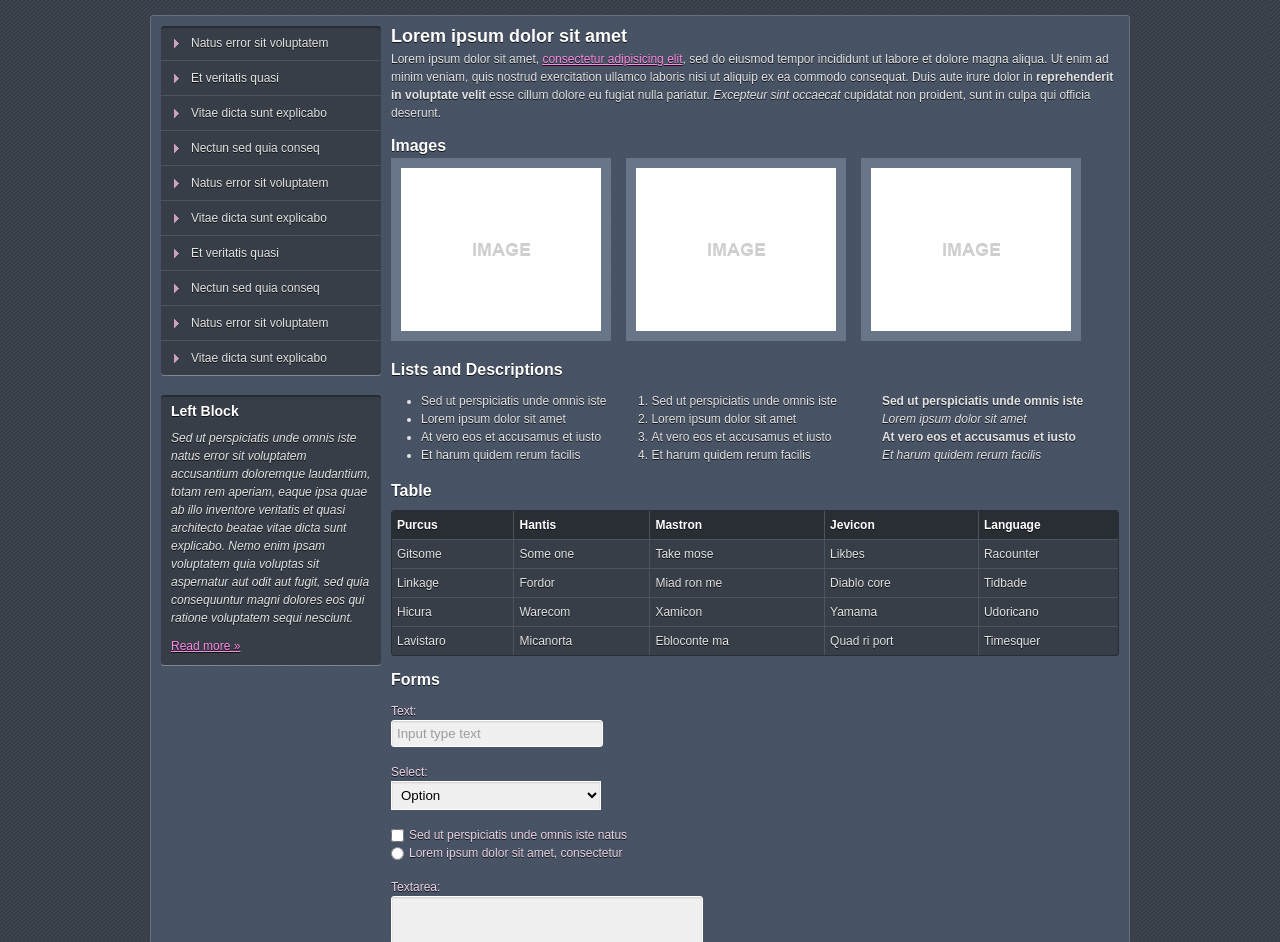
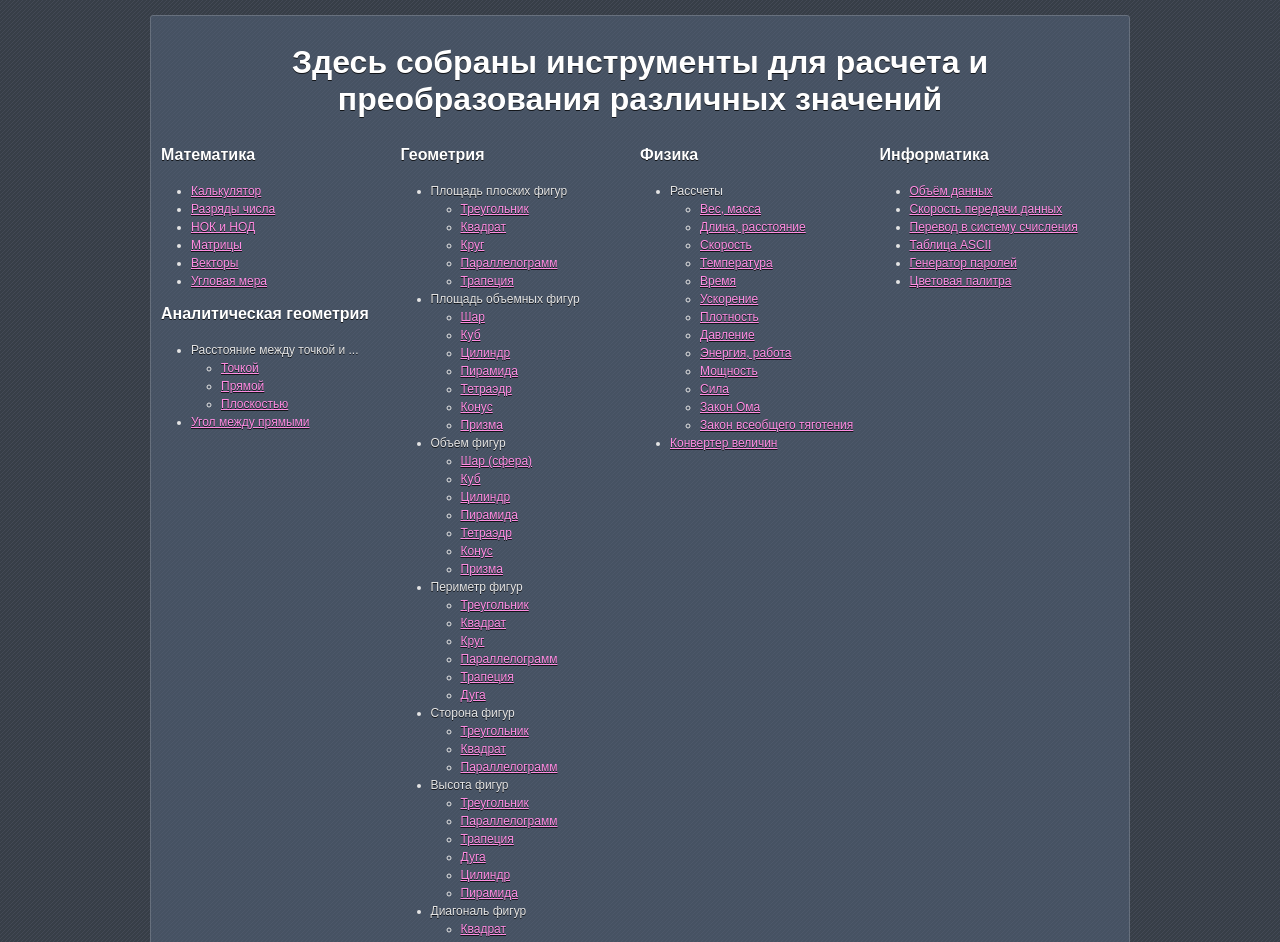
Before and after one commit to dmitri1998171/math_toolset_website, a plain HTML site: page index.html in a window 1280 px wide. Shown: the part 68-1010 px from the top of the page. Drawn offline with Linux system fonts and the light colour scheme.

Commit message:
edit main page

```diff
--- a/index.html
+++ b/index.html
@@ -14,15 +14,14 @@
 					<div class="logo"><a href="">Math<span class="pink">Toolset</span></a></div>
 					<ul class="nav">
 						<li><a href="#" class="active">Home</a></li>
-						<li><a href="#">Math</a></li>
-						<li><a href="#">Geometry</a></li>
-						<li><a href="#">Physics</a></li>
-						<li><a href="#">Informatics</a></li>
+						<li><a href="#">Математика</a></li>
+						<li><a href="#">Геометрия</a></li>
+						<li><a href="#">Физика</a></li>
+						<li><a href="#">Информатика</a></li>
 					</ul>
 				</div>
 			</div>
-			<div class="content">
-				<div class="leftCol">
+			<!-- <div class="leftCol">
 				<ul class="leftNav">
 					<li><a href="#">Natus error sit voluptatem</a></li>
 					<li><a href="#">Et veritatis quasi</a></li>
@@ -40,43 +39,175 @@
 					<p><i>Sed ut perspiciatis unde omnis iste natus error sit voluptatem accusantium doloremque laudantium, totam rem aperiam, eaque ipsa quae ab illo inventore veritatis et quasi architecto beatae vitae dicta sunt explicabo. Nemo enim ipsam voluptatem quia voluptas sit aspernatur aut odit aut fugit, sed quia consequuntur magni dolores eos qui ratione voluptatem sequi nesciunt.</i></p>
 					<p><a href="#" class="more">Read more »</a></p>
 				</div>
-				</div>
+			</div> -->
+			<div class="content">
 				<div class="main">
-					<h1>Lorem ipsum dolor sit amet</h1>
-					<p>Lorem ipsum dolor sit amet, <a href="#" title="link">consectetur adipisicing elit</a>, sed do eiusmod tempor incididunt ut labore et dolore magna aliqua. Ut enim ad minim veniam, quis nostrud exercitation ullamco laboris nisi ut aliquip ex ea commodo consequat. Duis aute irure dolor in <b title="bold">reprehenderit in voluptate velit</b> esse cillum dolore eu fugiat nulla pariatur. <i title="italic">Excepteur sint occaecat</i> cupidatat non proident, sunt in culpa qui officia deserunt.</p>
+					<br>
+					<h1>Здесь собраны инструменты для расчета и преобразования различных значений</h1>
+
 					<!--Изображения-->
-					<h2>Images</h2>
-					<p><img src="images/img.jpg"><img src="images/img.jpg"><img src="images/img.jpg"></p>
+					<!-- <p><img src="images/img.jpg"><img src="images/img.jpg"><img src="images/img.jpg"></p>
+					 -->
+
 					<!--Списки и определения-->
-					<h2>Lists and Descriptions</h2>
 					<div class="row">
 						<div class="col">
+							<h2>Математика</h2><br>
 							<ul>
-								<li>Sed ut perspiciatis unde omnis iste</li>
-								<li>Lorem ipsum dolor sit amet</li>
-								<li>At vero eos et accusamus et iusto</li>
-								<li>Et harum quidem rerum facilis</li>
+								<li><a href="">Калькулятор</a></li>
+								<li><a href="">Разряды числа</a></li>
+								<li><a href="">НОК и НОД</a></li>
+								<li><a href="">Матрицы</a></li>
+								<li><a href="">Векторы</a></li>
+								<li><a href="">Угловая мера</a></li>
+							</ul>
+
+							<h2>Аналитическая геометрия</h2><br>
+							<ul>
+								<li> Расстояние между точкой и ...
+									<ul>
+										<li><a href="">Точкой</a></li>
+										<li><a href="">Прямой</a></li>
+										<li><a href="">Плоскостью</a></li>
+									</ul>
+								</li>
+								<li><a href="">Угол между прямыми</a></li>
 							</ul>
 						</div>
 						<div class="col">
-							<ol>
-								<li>Sed ut perspiciatis unde omnis iste</li>
-								<li>Lorem ipsum dolor sit amet</li>
-								<li>At vero eos et accusamus et iusto</li>
-								<li>Et harum quidem rerum facilis</li>
-							</ol>
+							<h2>Геометрия</h2><br>
+							<ul>
+								<li>Площадь плоских фигур
+									<ul>
+										<li><a href="">Треугольник</a></li>
+										<li><a href="">Квадрат</a></li>
+										<li><a href="">Круг</a></li>
+										<li><a href="">Параллелограмм</a></li>
+										<li><a href="">Трапеция</a></li>
+									</ul>
+								</li>
+								<li>Площадь объемных фигур
+									<ul>
+										<li><a href="">Шар</a></li>
+										<li><a href="">Куб</a></li>
+										<li><a href="">Цилиндр</a></li>
+										<li><a href="">Пирамида</a></li>
+										<li><a href="">Тетраэдр</a></li>
+										<li><a href="">Конус</a></li>
+										<li><a href="">Призма</a></li>
+									</ul>
+								</li>
+								<li>Объем фигур
+									<ul>
+										<li><a href="">Шар (сфера)</a></li>
+										<li><a href="">Куб</a></li>
+										<li><a href="">Цилиндр</a></li>
+										<li><a href="">Пирамида</a></li>
+										<li><a href="">Тетраэдр</a></li>
+										<li><a href="">Конус</a></li>
+										<li><a href="">Призма</a></li>
+									</ul>
+								</li>
+								<li>Периметр фигур
+									<ul>
+										<li><a href="">Треугольник</a></li>
+										<li><a href="">Квадрат</a></li>
+										<li><a href="">Круг</a></li>
+										<li><a href="">Параллелограмм</a></li>
+										<li><a href="">Трапеция</a></li>
+										<li><a href="">Дуга</a></li>
+									</ul>
+								</li>
+								<li>Сторона фигур
+									<ul>
+										<li><a href="">Треугольник</a></li>
+										<li><a href="">Квадрат</a></li>
+										<li><a href="">Параллелограмм</a></li>
+									</ul>
+								</li>
+								<li>Высота фигур
+									<ul>
+										<li><a href="">Треугольник</a></li>
+										<li><a href="">Параллелограмм</a></li>
+										<li><a href="">Трапеция</a></li>
+										<li><a href="">Дуга</a></li>
+										<li><a href="">Цилиндр</a></li>
+										<li><a href="">Пирамида</a></li>
+									</ul>
+								</li>
+								<li>Диагональ фигур
+									<ul>
+										<li><a href="">Квадрат</a></li>
+										<li><a href="">Круг</a></li>
+										<li><a href="">Параллелограмм</a></li>
+										<li><a href="">Трапеция</a></li>
+										<li><a href="">Куба</a></li>
+									</ul>
+								</li>
+								<li>Радиус фигур
+									<ul>
+										<li><a href="">Окружность</a></li>
+										<li><a href="">Цилиндр</a></li>
+										<li><a href="">Шар</a></li>
+									</ul>
+								</li>
+								<li><a href="">Медиана</a></li>
+								<li><a href="">Биссектриса</a></li>
+								<li>Углы фигур
+									<ul>
+										<li><a href="">Треугольник</a></li>
+										<li><a href="">Параллелограмм</a></li>
+										<li><a href="">Тригонометническая таблица</a></li>
+									</ul>
+								</li>
+								<li>Теоремы
+									<ul>
+										<li><a href="">Пифагор</a></li>
+										<li><a href="">Синусов</a></li>
+										<li><a href="">Тригонометническая таблица</a></li>
+									</ul>
+								</li>
+								<li><a href="">Проверить существование треугольника</a></li>
+							</ul>
 						</div>
 						<div class="col">
-							<dl>
-								<dt>Sed ut perspiciatis unde omnis iste</dt>
-								<dd>Lorem ipsum dolor sit amet</dd>
-								<dt>At vero eos et accusamus et iusto</dt>
-								<dd>Et harum quidem rerum facilis</dd>
-							</dl>
+							<h2>Физика</h2><br>
+							<ul>
+								<li> Рассчеты
+									<ul>
+										<li><a href="">Вес, масса</a></li>
+										<li><a href="">Длина, расстояние</a></li>
+										<li><a href="">Скорость</a></li>
+										<li><a href="">Температура</a></li>
+										<li><a href="">Время</a></li>
+										<li><a href="">Ускорение</a></li>
+										<li><a href="">Плотность</a></li>
+										<li><a href="">Давление</a></li>
+										<li><a href="">Энергия, работа</a></li>
+										<li><a href="">Мощность</a></li>
+										<li><a href="">Сила</a></li>
+										<li><a href="">Закон Ома</a></li>
+										<li><a href="">Закон всеобщего тяготения</a></li>
+									</ul>
+								</li>
+								<li><a href="">Конвертер величин</a></li>
+							</ul>
+						</div>
+						<div class="col">
+							<h2>Информатика</h2><br>
+							<ul>
+								<li><a href="">Объём данных</a></li>
+								<li><a href="">Скорость передачи данных</a></li>
+								<li><a href="">Перевод в систему счисления</a></li>
+								<li><a href="">Таблица ASCII </a></li>
+								<li><a href="">Генератор паролей</a></li>
+								<li><a href="">Цветовая палитра</a></li>
+							</ul>
 						</div>
 					</div>
+
 					<!--Таблица-->
-					<h2>Table</h2>
+					<!-- <h2>Table</h2>
 					<div class="mobile">
 						<table class="bordered">
 							<thead>
@@ -119,9 +250,10 @@
 								</tr>
 							</tbody>
 						</table>
-					</div>
+					</div> -->
+
 					<!--Формы-->
-					<h2>Forms</h2>
+					<!-- <h2>Forms</h2>
 					<form>
 						<div class="row">
 							<label>Text:</label>
@@ -147,7 +279,7 @@
 						<div class="row">
 							<button type="submit">Button</button>
 						</div>
-					</form>
+					</form> -->
 				</div>
 			</div>
 			<div class="footer">
--- a/style.css
+++ b/style.css
@@ -44,7 +44,8 @@ h1,h2,h3,h4,h5,h6 {
 }
 
 h1 {
-	font-size: 18px;
+	font-size: 32px;
+	text-align: center;
 }
 
 h2 {
@@ -179,8 +180,9 @@ button:hover {
 
 .col {
 	float: left;
-	margin-right: 15px;
+	/* margin-right: 15px; */
 	overflow: hidden;
+	width: 25%;
 }
 
 table.bordered {
```
Lines whose indentation alone changed are shown as unchanged.
